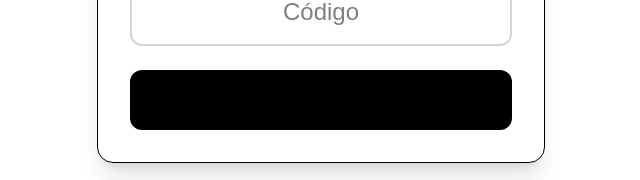
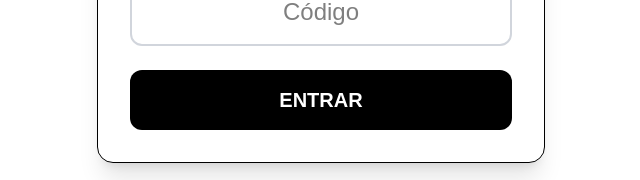
Before and after one commit to biasiproducao/lavouracana, a Next.js app: page / in a window 1280 px wide. Shown: the part 396-576 px from the top of the page, without its empty margins (319-959 px from the left). Built offline with nearby package versions, Linux system fonts and the light colour scheme.

Commit message:
Update globals.css

```diff
--- a/app/globals.css
+++ b/app/globals.css
@@ -40,7 +40,3 @@ textarea {
   color: black !important;
   background-color: white !important;
 }
-
-button {
-  color: inherit;
-}
```
